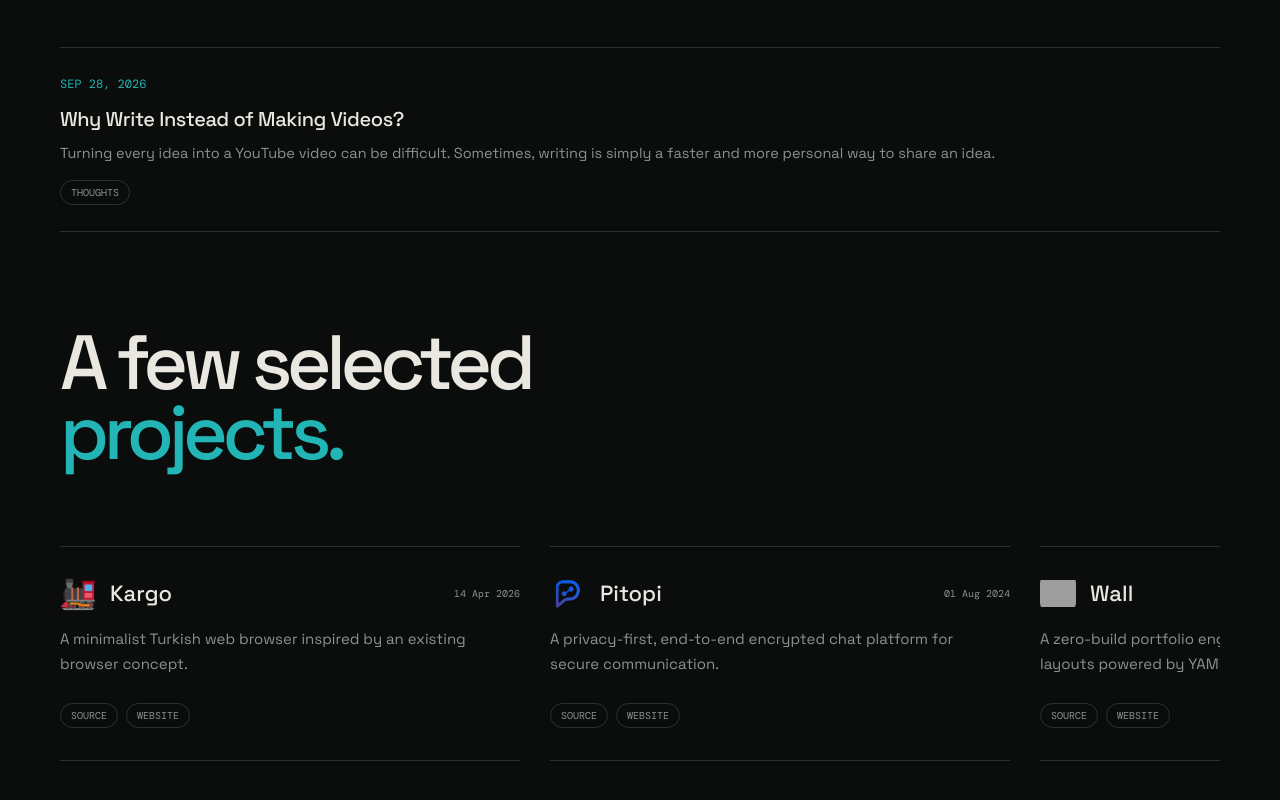
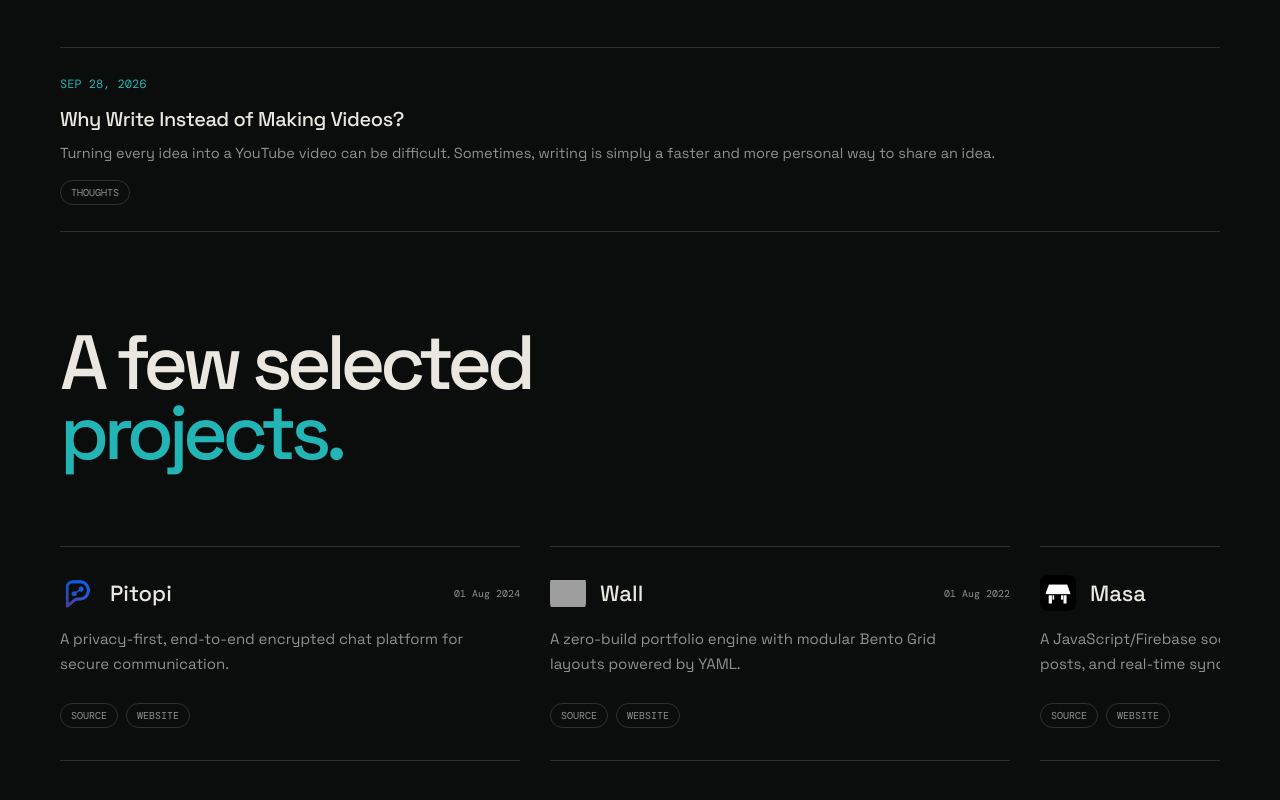
Before and after one commit to aardaakpinar/aardaakpinar.github.io, an Astro site: page / in a window 1280 px wide. Shown: the part 1992-2792 px from the top of the page. Built offline with nearby package versions, Linux system fonts and the light colour scheme; Astro itself is replaced by a stand-in of ours; grey boxes are pictures that could not be loaded.

Commit message:
Update index.astro

```diff
--- a/src/pages/index.astro
+++ b/src/pages/index.astro
@@ -19,7 +19,6 @@ const latestPosts = blogEntries
 const blogDateFormatter = new Intl.DateTimeFormat("en-US", { day: "2-digit", month: "short", year: "numeric" });
 
 const projects = [
-	{ title: "Kargo", logo: "/images/logos/kargo.png", description: "A minimalist Turkish web browser inspired by an existing browser concept.", started: "14 Apr 2026", source: "https://github.com/aardaakpinar/kargo", website: "https://aardaakpinar.github.io/kargo" },
 	{ title: "Pitopi", logo: "/images/logos/pitopi.png", description: "A privacy-first, end-to-end encrypted chat platform for secure communication.", started: "01 Aug 2024", source: "https://github.com/aardaakpinar/pitopi", website: "https://aardaakpinar.github.io/pitopi" },
 	{ title: "Wall", logo: "https://aardaakpinar.github.io/wall/images/logo.png", description: "A zero-build portfolio engine with modular Bento Grid layouts powered by YAML.", started: "01 Aug 2022", source: "https://github.com/aardaakpinar/wall", website: "https://aardaakpinar.github.io/wall" },
 	{ title: "Masa", logo: "/images/logos/masa.png", description: "A JavaScript/Firebase social app with authentication, posts, and real-time synchronization.", started: "01 Aug 2021", source: "https://github.com/aardaakpinar/masa", website: "https://aardaakpinar.github.io/masa" },
```
